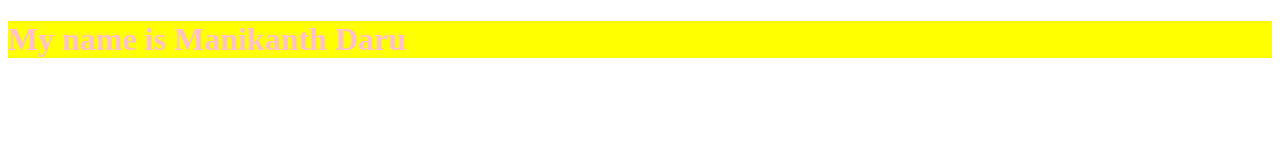
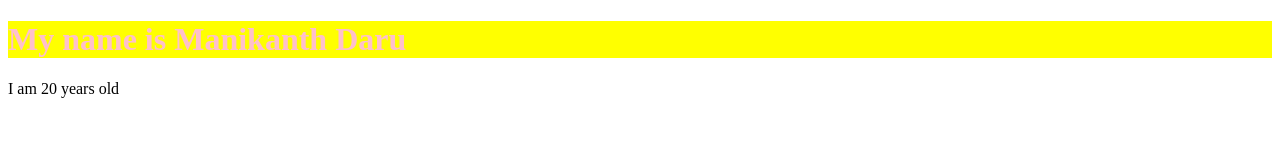
Before and after one commit to ManikanthDaru/localrepo, a plain HTML site: page index.html in a window 1280 px wide. Drawn offline with Linux system fonts and the light colour scheme.

Commit message:
This change is only in the branch feature1

```diff
--- a/index.html
+++ b/index.html
@@ -8,5 +8,6 @@
 </head>
 <body>
     <h1>My name is Manikanth Daru</h1>
+    <p>I am 20 years old</p>
 </body>
 </html>
```
